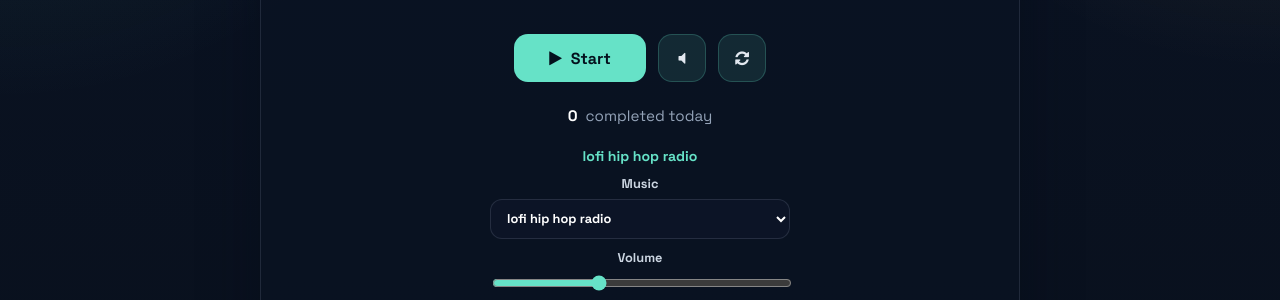
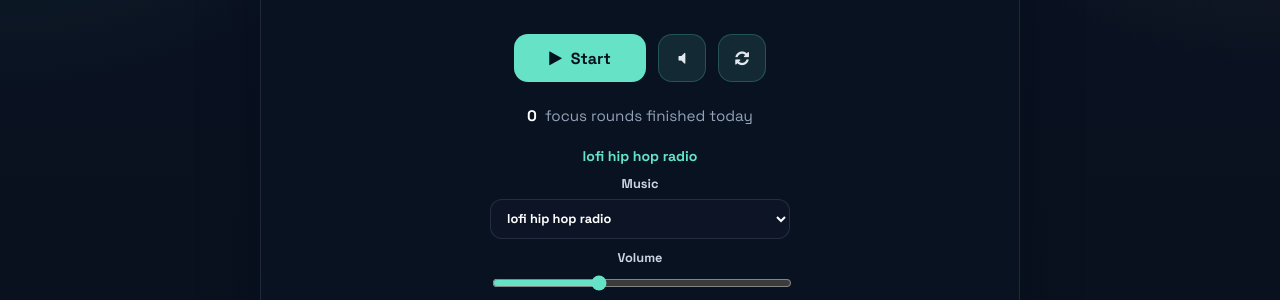
Before and after one commit to data2al/data2al.github.io, a Jekyll site: the page built from page/12focus.md, in a window 1280 px wide and 900 px high. Shown: the part 382-682 px from the top of the window. Built offline with Jekyll 4.4.1, drawn with Linux system fonts in a browser that asks for light colours; grey boxes are pictures that could not be loaded.

Commit message:
Change Completed Text

```diff
--- a/page/12focus.md
+++ b/page/12focus.md
@@ -33,7 +33,7 @@ type: page
 
         <div class="focus-session-row" aria-live="polite">
           <span data-session-count>0</span>
-          <span>completed today</span>
+          <span>focus rounds finished today</span>
         </div>
 
         <div class="focus-music-panel">
```
